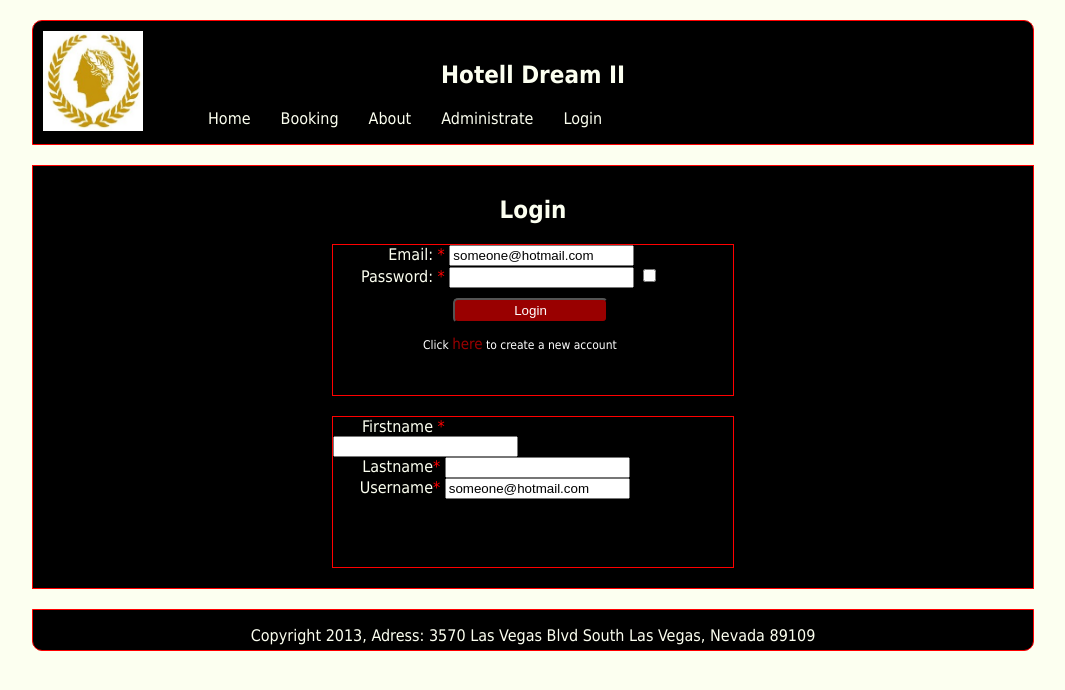
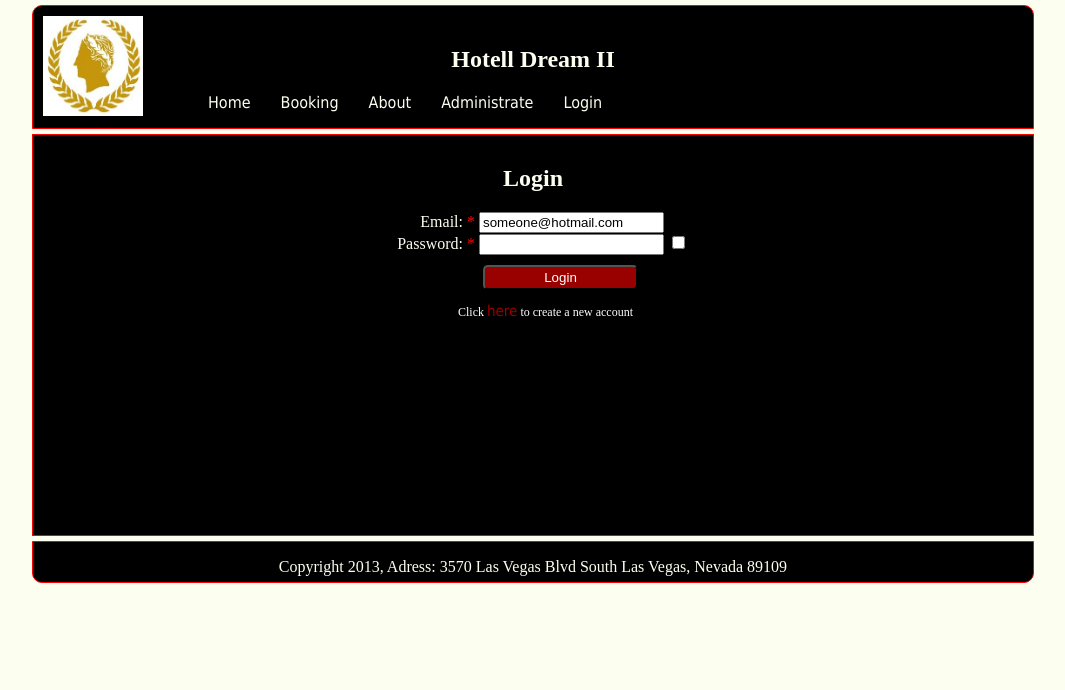
Before and after one commit to marro39/Dream_Hotell_II, a CodeIgniter app: a page that uses application/views/login.php in a window 1280 px wide. Shown: the top 690 px of the page, without its empty margins (107-1172 px from the left). Run offline with CodeIgniter, Linux system fonts and the light colour scheme.

Commit message:
Updating login mainly, small css config for whole site,

```diff
--- a/application/views/login.php
+++ b/application/views/login.php
@@ -14,11 +14,12 @@
 					<?php
 						$passwordData=array(
 							'name' => 'password',
-							'id' => 'password'
+							'id' => 'password',
+							'class' => 'password'
 						);
 						echo form_password($passwordData);
 					?>
-						<input type="checkbox" id=""/>
+						<input type="checkbox" class="showPassword"/>
 					<?php
 						$submitData=array(
 							'name' => 'buttonSubmit',
@@ -32,9 +33,10 @@
 					<p id="pCreateAccount">Click <a href="#" id="createAccount">here</a> to create a new account</p>
 			</div>
 			<div id="createAccountContent">
-				<label for="firstName" class="labelInput">Firstname </label><span class="redColor"> *</span>
+				<?php echo form_open('main/createAccount');?>
+				<label for="firstName" class="labelInput">Firstname:</label><span class="redColor">&nbsp&nbsp&nbsp</span>
 				<?php
-					echo form_open('main/createAccount');
+
 					$firstName=array(
 						'id' => 'firstName',
 						'name' => 'firstName',
@@ -42,7 +44,7 @@
 					);
 					echo form_input($firstName);
 				?>
-				<br /><label for="lastName" class="labelInput">Lastname </label><span class="redColor">*</span>
+				<br /><label for="lastName" class="labelInput">Lastname:</label><span class="redColor">&nbsp&nbsp&nbsp</span>
 				<?php
 					$lastName=array(
 						'id' => 'lastName',
@@ -51,9 +53,34 @@
 					);
 					echo form_input($lastName);
 				?>
-				<label for="email1" class="labelInput">Username </label><span class="redColor">*</span>
-				<input type="email" name="email1" id="email1" value="someone@hotmail.com"/><br />
-
+				<br /><label for="email1" class="labelInput">Username:</label><span class="redColor"> *</span>
+				<input type="email" name="email1" id="email1" value="someone@hotmail.com"/>
+				<br /><label for="newPassword" class="labelInput">Password:</label><span class="redColor"> *</span>
+				<?php
+					$passwordData1=array(
+						'id' => 'password1',
+						'name' => 'password1',
+						'class'=> 'password'
+					);
+					echo form_password($passwordData1);
+				?>
+				<input type="checkbox" class="showPassword"/>
+				<br /><label for="newPasswordCheck" class="labelInput">Repeat password:</label><span class="redColor"> *</span>
+				<?php
+					$passwordData2=array(
+						'id' => 'password2',
+						'name' => 'password2',
+						'class'=> 'password'
+					);
+					echo form_password($passwordData2);
+					$submitData1=array(
+							'name' => 'buttonSubmit1',
+							'id' => 'buttonSubmit1',
+							'class' => 'button0',
+							'value' => 'Apply'
+						);
+						echo form_submit($submitData1);
+				?>
 
 				<?php
 					echo form_close();
@@ -63,3 +90,4 @@
 		</div>
 </section>
 <aside></aside>
+<script type="text/javascript" src="<?php echo base_url()?>public/js/login.js"></script>
--- a/public/css/login.css
+++ b/public/css/login.css
@@ -1,6 +1,6 @@
 @CHARSET "ISO-8859-1";
 #sectionContent0{
-	margin: 20px auto;
+	margin: 5px auto;
 	width: 1000px;
 	min-height: 400px;
 	background-color: #000000;
@@ -14,14 +14,13 @@
 	width:400px;
 	height:150px;
 	margin: 20px auto;
-	border:1px solid red;
 }
 .redColor{
 	color: red;
 }
 .labelInput{
 	text-align: right;
-	width:100px;
+	width:130px;
 	display:inline-block;
 }
 #showPassword{
@@ -34,15 +33,15 @@
 	background-color: #990000;
 	color: white;
 }
-#buttonSubmit{
-	margin-left:120px;
+#buttonSubmit, #buttonSubmit1{
+	margin-left:150px;
 	margin-top: 10px;
 }
 #createAccountContent{
 	width:400px;
-	height:150px;
+	height:200px;
 	margin: 20px auto;
-	border:1px solid red;
+	display:none;
 }
 #createAccount{
 	font-size: 15px;
@@ -51,5 +50,5 @@
 #pCreateAccount{
 	font-size: 12px;
 	color: white;
-	margin-left:90px;
+	margin-left:125px;
 }
--- a/public/css/templates/footer.css
+++ b/public/css/templates/footer.css
@@ -1,7 +1,7 @@
 @CHARSET "ISO-8859-1";
 /* ----------------------- Footer section ------------------------- */
 #footer_section{
-	margin: 20px auto;
+	margin: 5px auto;
 	width: 1000px;
 	height: 40px;
 	background-color: #000000;
--- a/public/css/templates/header.css
+++ b/public/css/templates/header.css
@@ -2,7 +2,7 @@
 body{
 	margin:0px;
 	padding:0px;
-	font-family:Tahoma;
+	font-family:Times New Roman;
 	color: #FCFFF0;
 	display:block;
 	background-color:#FCFFF0;
@@ -14,7 +14,7 @@ a{
 }
 /* ----------------------- Heading including hotel logo and navigation bar ------------------------- */
 #heading_section{
-	margin: 20px auto;
+	margin: 5px auto;
 	width: 1000px;
 	min-height: 120px;
 	background-color: #000000;
--- /dev/null
+++ b/public/js/login.js
@@ -0,0 +1,24 @@
+$(document).ready(function(){
+	$('.showPassword').change(function(){
+
+		var type = $('.password').attr('type');
+
+
+		if(type =='password'){
+			$('.password').attr('type','text');
+			alert('Password');
+		}
+		else{
+			$('.password').attr('type','password');
+			alert('Text');
+		}
+
+	});
+	$('#createAccount').click(function(){
+		$('#inputContainer').slideUp(1000, function(){
+			$('#createAccountContent').slideDown(function(){
+				$('#headerTitle').text('Create account');
+			});
+		});
+	});
+});
```
